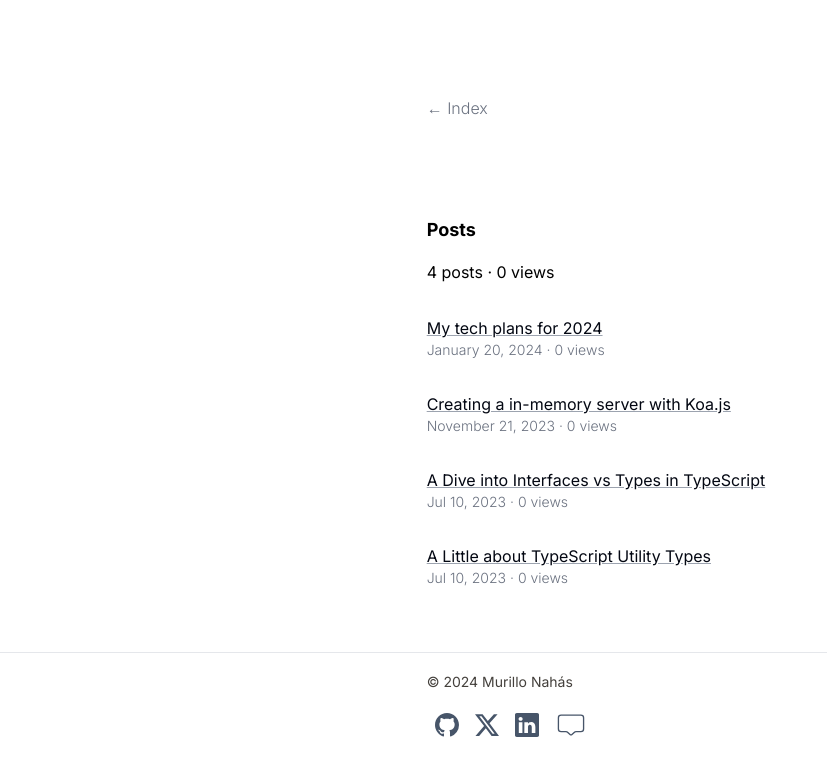
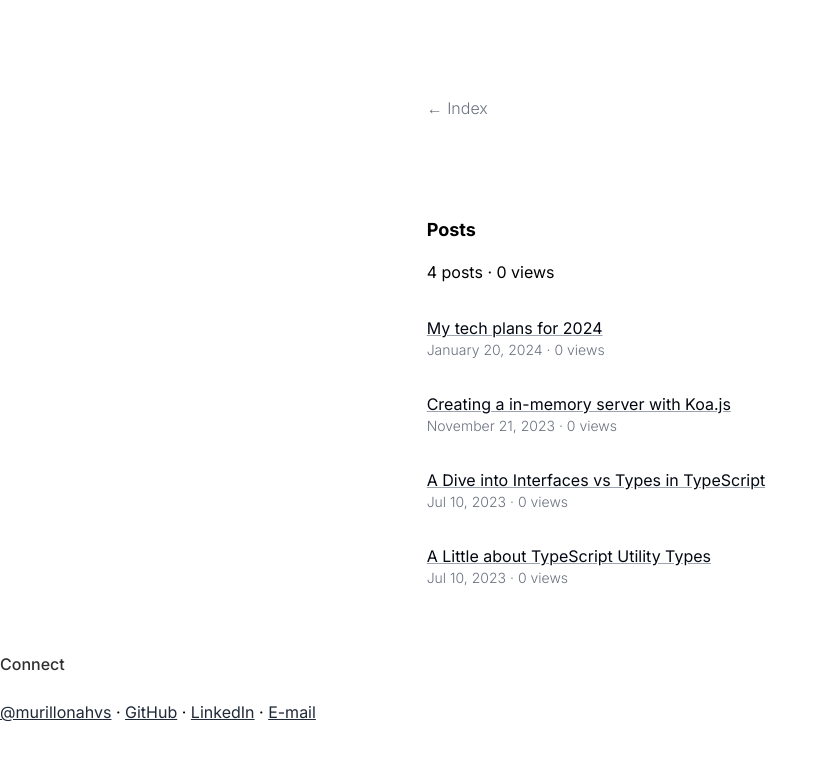
Before and after one commit to murillo-nahas/nahas.dev, a Next.js app: page /blog in a window 1280 px wide. Shown: the top 776 px of the page, without its empty margins (0-827 px from the left). Built offline with nearby package versions, Linux system fonts and the light colour scheme.

Commit message:
feat: refactor footer

```diff
--- a/src/app/components/layout/Footer.tsx
+++ b/src/app/components/layout/Footer.tsx
@@ -1,38 +1,31 @@
 "use client";
-
-import { useState } from "react";
-import { BsTwitterX } from "react-icons/bs";
-import { BsGithub } from "react-icons/bs";
-import { BsLinkedin } from "react-icons/bs";
-import { CiChat2 } from "react-icons/ci";
+import React, { useState } from "react";
 import { Contact } from "./Contact/Contact";
 
 const socials = [
   {
+    name: "@murillonahvs",
+    url: "https://twitter.com/murillonahvs",
+  },
+  {
     name: "GitHub",
     url: "https://github.com/murillo-nahas",
-    icon: <BsGithub className="w-6 h-6 text-slate-600 hover:text-slate-400" />,
-  },
-  {
-    name: "X",
-    url: "https://twitter.com/murillonahvs",
-    icon: (
-      <BsTwitterX className="w-6 h-6 text-slate-600 hover:text-slate-400" />
-    ),
   },
   {
     name: "LinkedIn",
     url: "https://www.linkedin.com/in/murillo-nahas/",
-    icon: (
-      <BsLinkedin className="w-6 h-6 text-slate-600 hover:text-slate-400" />
-    ),
+  },
+  {
+    name: "E-mail",
+    url: "",
   },
 ];
 
 export function Footer() {
   const [isModalOpen, setModalOpen] = useState(false);
 
-  function handleOpenModal() {
+  function handleOpenModal(event: React.MouseEvent<HTMLAnchorElement>) {
+    event.preventDefault();
     setModalOpen(true);
   }
 
@@ -41,29 +34,36 @@ export function Footer() {
   }
 
   return (
-    <footer className="border-t border-color-700 mt-16 w-full flex flex-col items-center justify-center">
-      <div className="w-2/6 mt-4 mb-4">
-        <span className="text-sm text-stone-700">© 2024 Murillo Nahás</span>
-        <ul role="list" className="mt-4 flex items-center gap-x-2">
-          {socials.map(({ name, url, icon }, i) => (
-            <li key={i}>
+    <footer className="mt-16 w-full">
+      <p className="font-medium text-textGray">Connect</p>
+
+      <nav className="mt-6">
+        {socials.map((el, index) => (
+          <React.Fragment key={el.name}>
+            {el.name === "E-mail" ? (
               <a
+                href={el.url}
+                onClick={handleOpenModal}
+                className="underline text-textGrayDefault hover:text-textGrayDefaultHover"
+              >
+                {el.name}
+              </a>
+            ) : (
+              <a
+                href={el.url}
                 target="_blank"
-                title={name}
-                href={url}
-                className="grid aspect-square ml-2 place-items-center cursor-pointer text-slate-600"
+                className="underline text-textGrayDefault hover:text-textGrayDefaultHover"
               >
-                {icon}
+                {el.name}
               </a>
-            </li>
-          ))}
-          <CiChat2
-            onClick={handleOpenModal}
-            className="text-slate-600 hover:text-slate-400 ml-2 cursor-pointer w-8 h-8"
-          />
-          <Contact isOpen={isModalOpen} closeModal={handleCloseModal} />
-        </ul>
-      </div>
+            )}
+
+            {index !== socials.length - 1 && <span>&nbsp;·&nbsp;</span>}
+          </React.Fragment>
+        ))}
+      </nav>
+
+      <Contact isOpen={isModalOpen} closeModal={handleCloseModal} />
     </footer>
   );
 }
```
